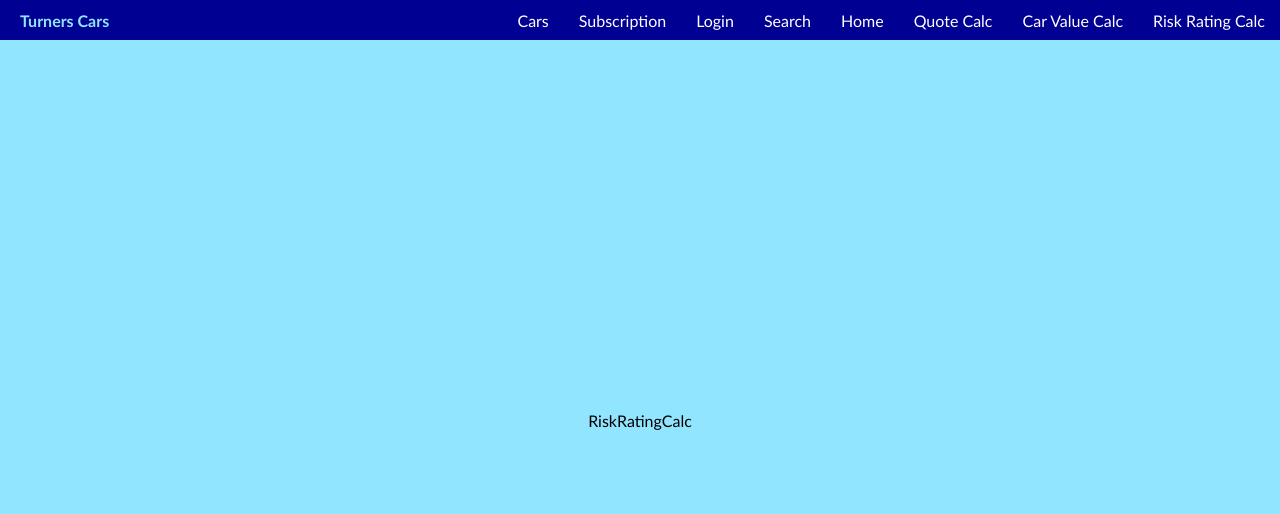
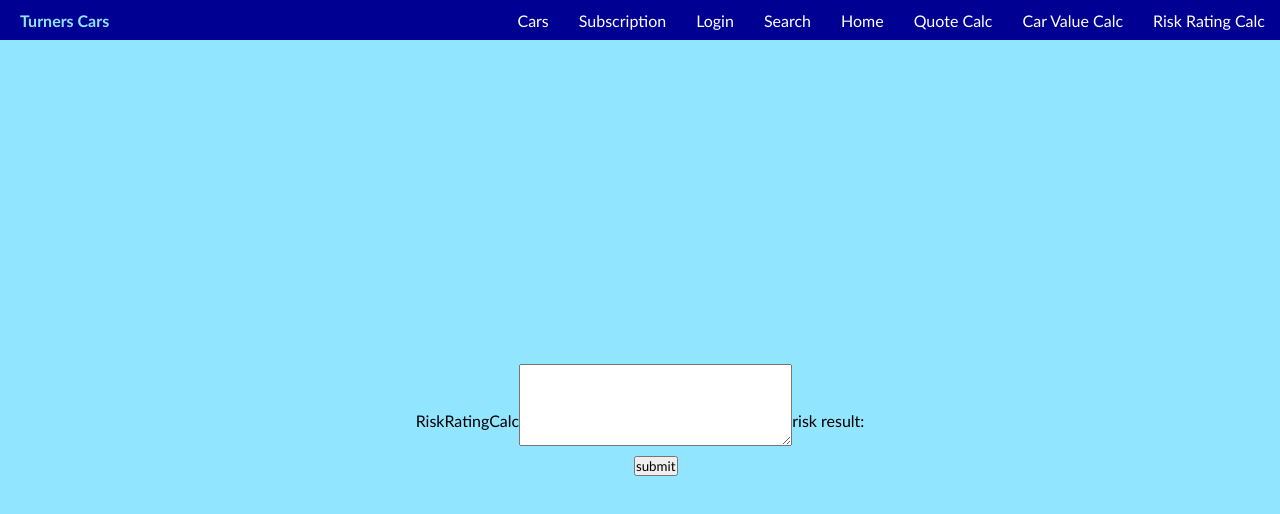
Before and after one commit to kaitlynrohm/lvl5-m2-frontend, a React (Vite) app: page /risk-rating-calc in a window 1280 px wide. Shown: the top 514 px of the page. Built offline with nearby package versions, Linux system fonts and the light colour scheme.

Commit message:
risk rating frontend

```diff
--- a/src/components/RiskRatingCalc/RiskRaitingCalc.module.css
+++ b/src/components/RiskRatingCalc/RiskRaitingCalc.module.css
@@ -0,0 +1,7 @@
+.form{
+  display: flex;
+  flex-direction: column;
+  align-items: center;
+  gap: 10px;
+
+}
--- a/src/components/RiskRatingCalc/RiskRatingCalc.jsx
+++ b/src/components/RiskRatingCalc/RiskRatingCalc.jsx
@@ -1,3 +1,34 @@
+import { useState } from 'react'
+import axios from 'axios'
+import styles from './RiskRaitingCalc.module.css'
+
 export default function RiskRatingCalc() {
-  return <div>RiskRatingCalc</div>;
+  const [input, setInput] = useState('')
+  const [risk, setRisk] = useState({})
+
+  function submitClaimHistory(event) {
+    event.preventDefault()
+
+    axios
+      .post('http://localhost:3000/risk_rating', {
+        claim_history: input,
+      })
+      .then(({ data }) => setRisk(data))
+      .catch((err) => console.error(err))
+  }
+  return (
+    <>
+      <div>RiskRatingCalc</div>
+      <form className={styles.form}>
+        <textarea
+          type='text'
+          rows='5'
+          cols='33'
+          onChange={(event) => setInput(event.target.value)}
+        />
+        <button onClick={submitClaimHistory}>submit</button>
+      </form>
+      {risk && <div>risk result:{risk.risk_rating}</div>}
+    </>
+  )
 }
```
